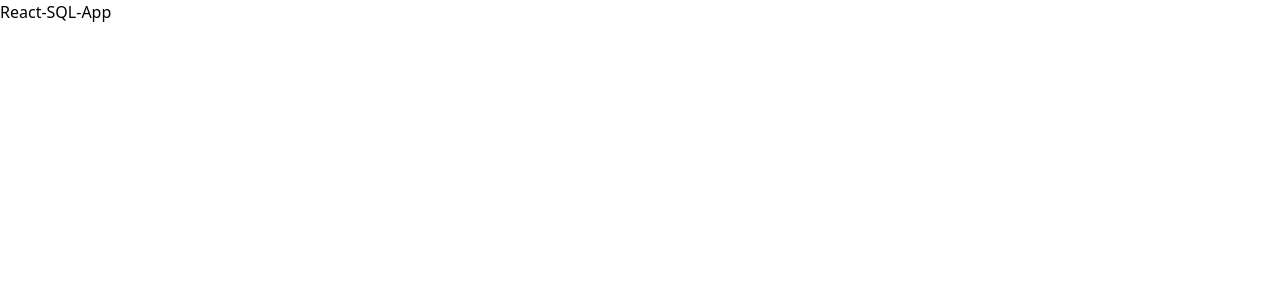
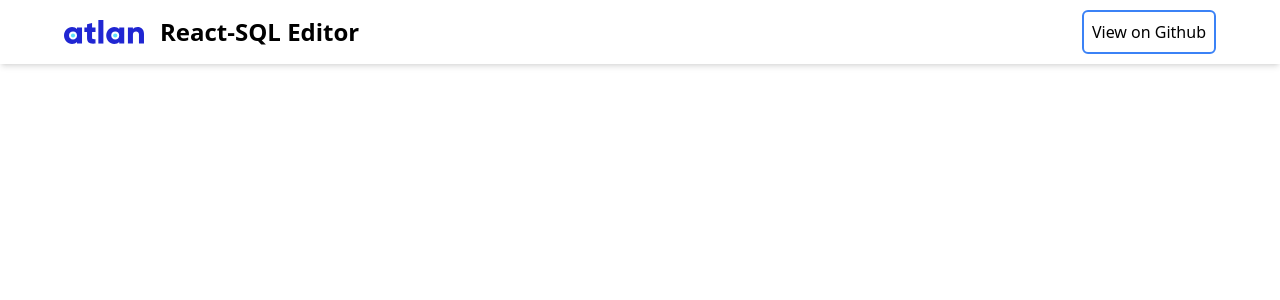
Before and after one commit to ORKO06/AtlanFrontendAssignment, a React (Vite) app: page / in a window 1280 px wide. Shown: the top 300 px of the page. Built offline with nearby package versions, Linux system fonts and the light colour scheme.

Commit message:
feat: add navbar

```diff
--- a/src/components/App.jsx
+++ b/src/components/App.jsx
@@ -1,8 +1,9 @@
+import Navbar from "./shared/Navbar/Navbar";
 
 const App = () => {
   return (
     <div>
-      React-SQL-App
+      <Navbar />
     </div>
   )
 }
--- /dev/null
+++ b/src/components/shared/Navbar/Navbar.jsx
@@ -0,0 +1,17 @@
+import AtlanLogo from '../../../assets/logo.svg';
+
+const Navbar = () => {
+	return (
+		<div className="h-16 shadow-md px-16 py-4 flex items-center">
+			<img className="" src={AtlanLogo} alt="Logo of Atlan" width={80} height={24} />
+			<h2 className="text-2xl font-bold px-4 grow">React-SQL Editor</h2>
+			<button className='p-2 border-2 border-blue-500 rounded-md'>
+				<a href="https://github.com/ORKO06/AtlanFrontendAssignment">
+					<p>View on Github</p>
+				</a>
+			</button>
+		</div>
+	);
+};
+
+export default Navbar;
```
Also changed, not shown: src/assets/logo.svg (added).
